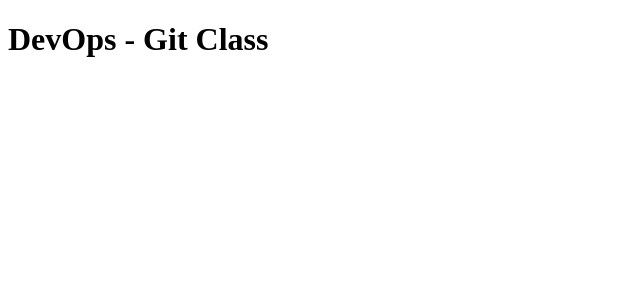
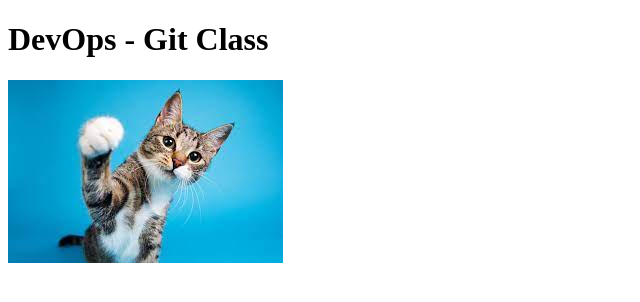
Before and after one commit to Davipiassi/aulaDevops, a plain HTML site: page index.html in a window 1280 px wide. Shown: the whole page, without its empty margins (0-640 px from the left). Drawn offline with Linux system fonts and the light colour scheme.

Commit message:
adding a cat image to the index.html file

```diff
--- a/index.html
+++ b/index.html
@@ -7,5 +7,6 @@
 </head>
 <body>
     <h1>DevOps - Git Class</h1>
+    <img src="assets/cat.jpeg" alt="git cat">
 </body>
 </html>
```
Also changed, not shown: assets/cat.jpeg (added).
